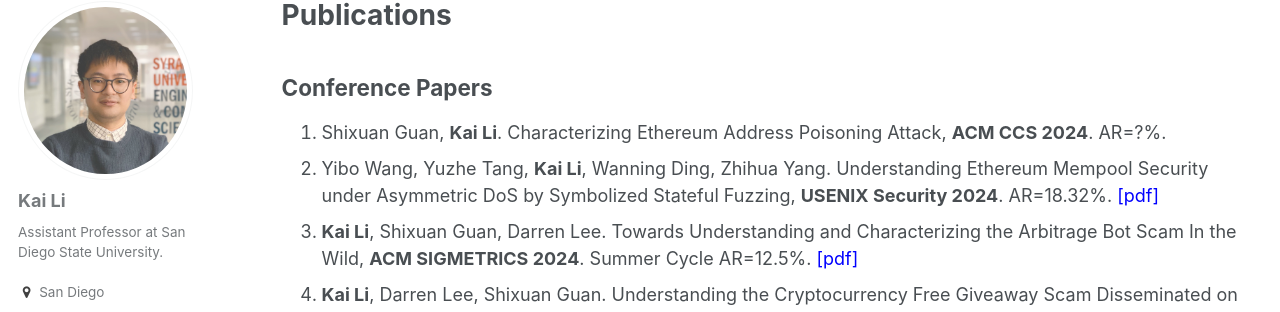
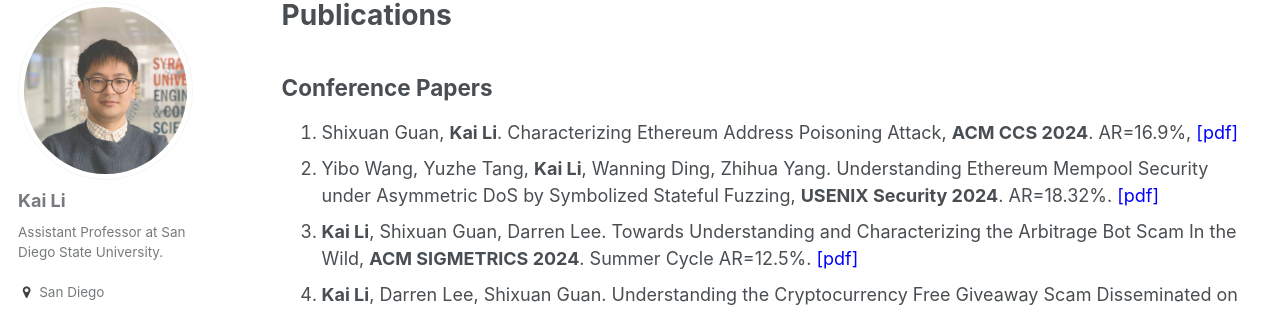
Before and after one commit to likai1993/likai1993.github.io, a Jekyll site: the page built from _pages/publications.md, in a window 1280 px wide and 900 px high. Shown: the part 117-429 px from the top of the window. Built offline with Jekyll 4.4.1, drawn with Linux system fonts in a browser that asks for light colours; some web fonts are replaced.

Commit message:
Update publications.md

```diff
--- a/_pages/publications.md
+++ b/_pages/publications.md
@@ -9,7 +9,7 @@ author_profile: true
 
 Conference Papers
 ----
-1. Shixuan Guan, **Kai Li**. Characterizing Ethereum Address Poisoning Attack, **ACM CCS 2024**. AR=?%.
+1. Shixuan Guan, **Kai Li**. Characterizing Ethereum Address Poisoning Attack, **ACM CCS 2024**. AR=16.9%, <span style="color:blue">[[pdf]]( https://www.sigsac.org/ccs/CCS2024/assets/pfaubmkaccs2024submissions/new/p986-guan.pdf)</span>
 1. Yibo Wang, Yuzhe Tang, **Kai Li**, Wanning Ding, Zhihua Yang. Understanding Ethereum Mempool Security under Asymmetric DoS by Symbolized Stateful Fuzzing, **USENIX Security 2024**. AR=18.32%. <span style="color:blue">[[pdf]](https://www.usenix.org/system/files/usenixsecurity24-wang-yibo.pdf)</span>
 1. **Kai Li**, Shixuan Guan, Darren Lee. Towards Understanding and Characterizing the Arbitrage Bot Scam In the Wild, **ACM SIGMETRICS 2024**. Summer Cycle AR=12.5%. <span style="color:blue">[[pdf]](https://dl.acm.org/doi/pdf/10.1145/3626783)</span>
 1. **Kai Li**, Darren Lee, Shixuan Guan. Understanding the Cryptocurrency Free Giveaway Scam Disseminated on Twitter Lists, **IEEE Blockchain 2023**. AR=31.8%. <span style="color:blue">[[pdf]](https://www.researchgate.net/publication/375451067_Understanding_the_Cryptocurrency_Free_Giveaway_Scam_Disseminated_on_Twitter_Lists)</span>
```
